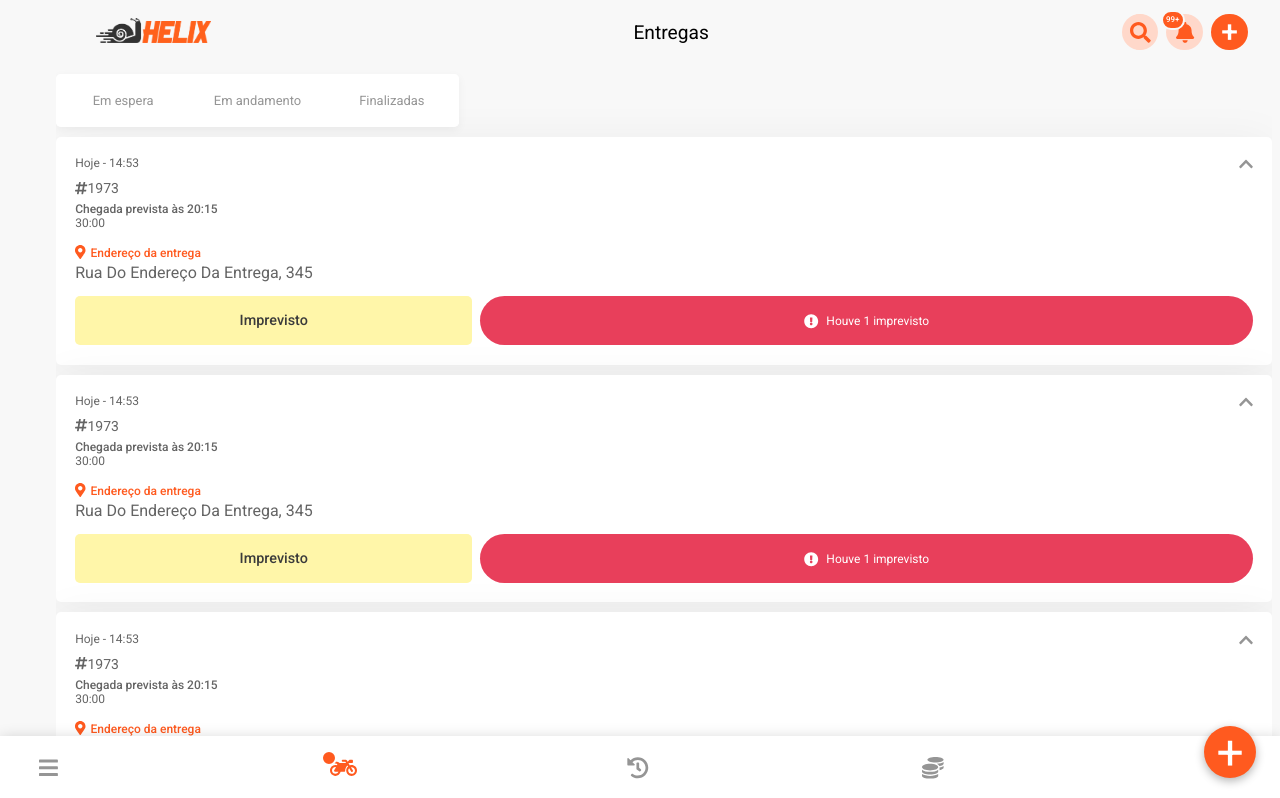
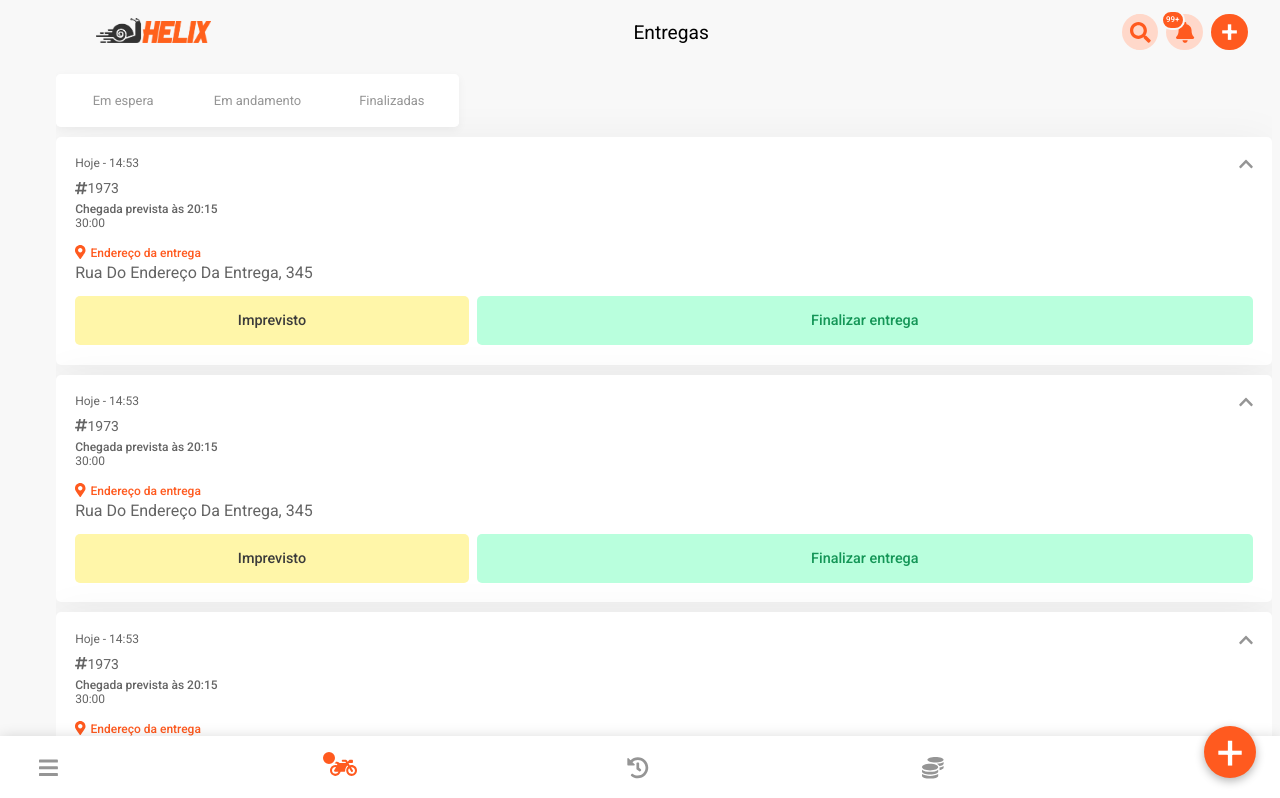
Before and after one commit to rafaelzoucas/client-helix-app, a Next.js app: page / in a window 1280 px wide. Shown: the top 798 px of the page. Built offline with nearby package versions, Linux system fonts and the light colour scheme.

Commit message:
atualização

```diff
--- a/src/components/DeliveryCard/InProgress/index.tsx
+++ b/src/components/DeliveryCard/InProgress/index.tsx
@@ -174,11 +174,15 @@ export default function InProgress() {
                                 Imprevisto
                             </button>
 
+                            <button onClick={openModalIssue} className={styles.finalize}>
+                                Finalizar entrega
+                            </button>
+
                             {/*class issueRequestBtnViewed quando for visualizada*/}
-                            <button onClick={openIssueRequest} className={styles.issueRequestBtn}>
+                            {/* <button onClick={openIssueRequest} className={styles.issueRequestBtn}>
                                 <FontAwesomeIcon icon="exclamation-circle" />
                                 <span>Houve 1 imprevisto</span>
-                            </button>
+                            </button> */}
                         </div>
                     </div>
 
--- a/src/components/DeliveryCard/InProgress/styles.module.scss
+++ b/src/components/DeliveryCard/InProgress/styles.module.scss
@@ -228,7 +228,22 @@
 
                 font-weight: 500;
 
+                width: 50%;
+            }
+
+            .finalize {
+                padding: 1rem ;
+
+                border-radius: 5px;
+
+                color: var(--green-700);
+                background: var(--green-100);
+
+                font-weight: 500;
+
                 width: 100%;
+
+                margin-left: 0.5rem;
             }
 
             .issueRequestBtn {
```
